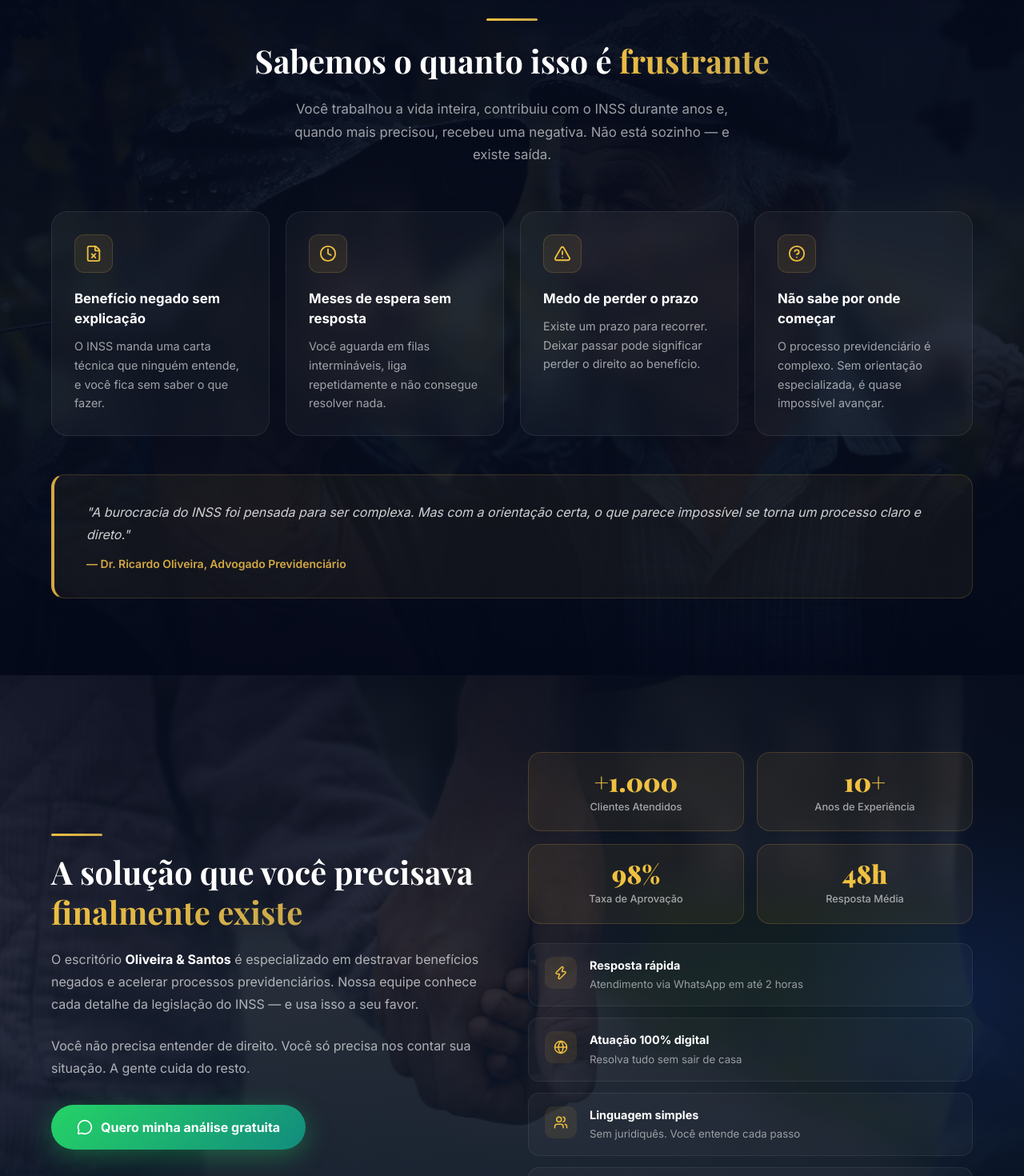
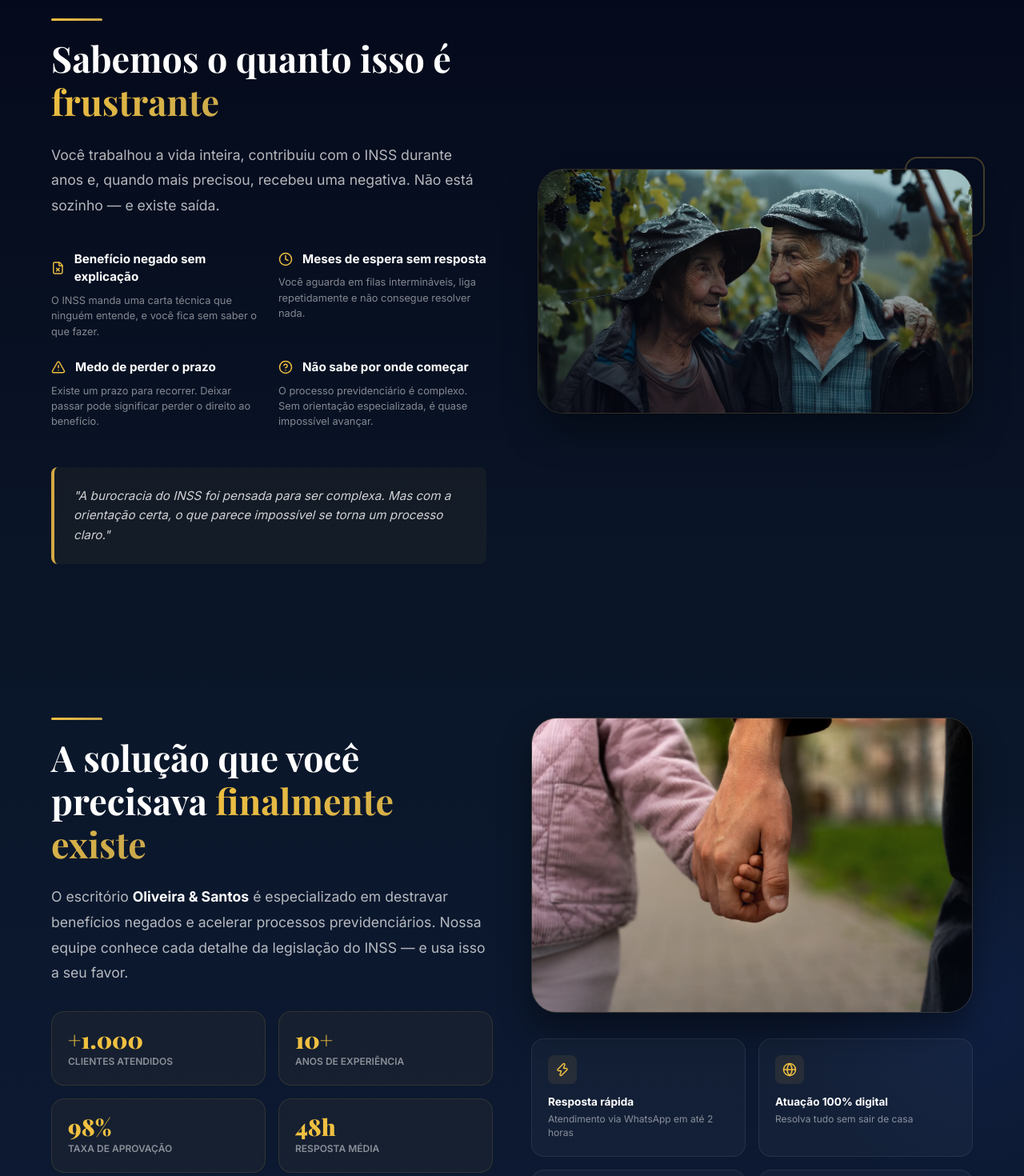
Before and after one commit to velozzrapidez/Oliveira-Santos, a Next.js app: page / in a window 1280 px wide. Shown: the part 1060-2530 px from the top of the page at 80% size. Built offline with nearby package versions, Linux system fonts and the light colour scheme.

Commit message:
Layout atualizado: imagens laterais e responsividade mobile final

```diff
--- a/app/components/PainSection.tsx
+++ b/app/components/PainSection.tsx
@@ -49,103 +49,123 @@ export default function PainSection() {
       id="problema"
       className="section-pad"
       style={{
-        backgroundImage: 'linear-gradient(180deg, rgba(4, 9, 26, 0.98) 0%, rgba(8, 14, 30, 0.85) 50%, rgba(4, 9, 26, 0.98) 100%), url("/idososnahorta.webp")',
-        backgroundSize: 'cover',
-        backgroundPosition: 'center',
-        position: 'relative'
+        background: 'linear-gradient(180deg, #04091a 0%, #0a1628 100%)',
+        position: 'relative',
+        overflow: 'hidden'
       }}
     >
-      {/* Top border accent */}
       <div style={{ position: 'absolute', top: 0, left: '10%', right: '10%', height: 1, background: 'linear-gradient(90deg, transparent, rgba(212,168,67,0.3), transparent)' }} />
 
       <div className="container-max" style={{ padding: '0 1.5rem' }}>
-        {/* Header */}
-        <div
-          style={{
-            textAlign: 'center',
-            marginBottom: '3.5rem',
+        <div style={{
+          display: 'grid',
+          gridTemplateColumns: 'repeat(auto-fit, minmax(min(350px, 100%), 1fr))',
+          gap: '4rem',
+          alignItems: 'center'
+        }}>
+
+          {/* Left: Content */}
+          <div style={{
             opacity: inView ? 1 : 0,
-            transform: inView ? 'translateY(0)' : 'translateY(24px)',
-            transition: 'all 0.7s ease',
-          }}
-        >
-          <div className="gold-divider" style={{ margin: '0 auto 1.25rem' }} />
+            transform: inView ? 'translateX(0)' : 'translateX(-30px)',
+            transition: 'all 0.8s ease',
+          }}>
+            <div className="gold-divider" style={{ marginBottom: '1.25rem' }} />
             <h2
               style={{
                 fontFamily: 'Playfair Display, serif',
-              fontSize: 'clamp(1.6rem, 3.5vw, 2.5rem)',
+                fontSize: 'clamp(1.8rem, 4vw, 2.8rem)',
                 fontWeight: 700,
                 color: '#fff',
-              marginBottom: '1rem',
+                marginBottom: '1.5rem',
+                lineHeight: 1.2
               }}
             >
               Sabemos o quanto isso é{' '}
               <span className="gold-text">frustrante</span>
             </h2>
-          <p style={{ color: 'rgba(255,255,255,0.6)', maxWidth: 580, margin: '0 auto', lineHeight: 1.7, fontSize: '1.05rem' }}>
+            <p style={{ color: 'rgba(255,255,255,0.7)', marginBottom: '2.5rem', lineHeight: 1.8, fontSize: '1.1rem' }}>
               Você trabalhou a vida inteira, contribuiu com o INSS durante anos e, quando mais precisou, recebeu uma negativa. Não está sozinho — e existe saída.
             </p>
-        </div>
 
-        {/* Pain cards */}
             <div
               style={{
                 display: 'grid',
-            gridTemplateColumns: 'repeat(auto-fit, minmax(260px, 1fr))',
-            gap: '1.25rem',
+                gridTemplateColumns: '1fr 1fr',
+                gap: '1.5rem',
               }}
             >
               {pains.map(({ icon: Icon, title, desc }, i) => (
                 <div
                   key={title}
-              className="glass-card"
                   style={{
-                padding: '1.75rem',
                     opacity: inView ? 1 : 0,
-                transform: inView ? 'translateY(0)' : 'translateY(28px)',
-                transition: `all 0.6s ease ${0.1 * i + 0.2}s`,
+                    transition: `opacity 0.6s ease ${0.1 * i + 0.3}s`,
                   }}
                 >
-              <div
-                style={{
-                  width: 48,
-                  height: 48,
-                  borderRadius: '12px',
-                  background: 'rgba(212,168,67,0.1)',
-                  border: '1px solid rgba(212,168,67,0.2)',
-                  display: 'flex',
-                  alignItems: 'center',
-                  justifyContent: 'center',
-                  marginBottom: '1.25rem',
-                }}
-              >
-                <Icon size={22} color="#f0c040" />
+                  <div style={{ display: 'flex', alignItems: 'center', gap: '0.75rem', marginBottom: '0.5rem' }}>
+                    <Icon size={18} color="#f0c040" />
+                    <h3 style={{ fontWeight: 700, fontSize: '0.95rem', color: '#fff' }}>{title}</h3>
                   </div>
-              <h3 style={{ fontWeight: 700, fontSize: '1.05rem', color: '#fff', marginBottom: '0.625rem' }}>{title}</h3>
-              <p style={{ color: 'rgba(255,255,255,0.6)', lineHeight: 1.65, fontSize: '0.9rem' }}>{desc}</p>
+                  <p style={{ color: 'rgba(255,255,255,0.5)', lineHeight: 1.5, fontSize: '0.8rem' }}>{desc}</p>
                 </div>
               ))}
             </div>
 
-        {/* Bottom empathy quote */}
             <div
               style={{
                 marginTop: '3rem',
-            padding: '2rem 2.5rem',
-            background: 'rgba(212,168,67,0.06)',
-            border: '1px solid rgba(212,168,67,0.2)',
+                padding: '1.5rem',
+                background: 'rgba(212,168,67,0.05)',
                 borderLeft: '4px solid #d4a843',
-            borderRadius: '1rem',
-            opacity: inView ? 1 : 0,
-            transition: 'opacity 0.7s ease 0.6s',
+                borderRadius: '0.5rem',
               }}
             >
-          <p style={{ color: 'rgba(255,255,255,0.8)', lineHeight: 1.75, fontSize: '1rem', fontStyle: 'italic' }}>
-            "A burocracia do INSS foi pensada para ser complexa. Mas com a orientação certa, o que parece impossível se torna um processo claro e direto."
+              <p style={{ color: 'rgba(255,255,255,0.8)', fontSize: '0.95rem', fontStyle: 'italic', lineHeight: 1.6 }}>
+                "A burocracia do INSS foi pensada para ser complexa. Mas com a orientação certa, o que parece impossível se torna um processo claro."
               </p>
-          <p style={{ marginTop: '0.75rem', color: '#d4a843', fontWeight: 600, fontSize: '0.875rem' }}>
-            — Dr. Ricardo Oliveira, Advogado Previdenciário
-          </p>
+            </div>
+          </div>
+
+          {/* Right: Image */}
+          <div style={{
+            opacity: inView ? 1 : 0,
+            transform: inView ? 'translateX(0)' : 'translateX(30px)',
+            transition: 'all 0.8s ease 0.2s',
+            position: 'relative'
+          }}>
+            <div style={{
+              position: 'relative',
+              borderRadius: '2rem',
+              overflow: 'hidden',
+              boxShadow: '0 25px 50px -12px rgba(0, 0, 0, 0.5)',
+              border: '1px solid rgba(212,168,67,0.2)'
+            }}>
+              <img
+                src="/idososnahorta.webp"
+                alt="Idosos na horta"
+                style={{ width: '100%', height: 'auto', display: 'block' }}
+              />
+              <div style={{
+                position: 'absolute',
+                inset: 0,
+                background: 'linear-gradient(to top, rgba(4,9,26,0.4), transparent)'
+              }} />
+            </div>
+
+            {/* Decorative element */}
+            <div style={{
+              position: 'absolute',
+              top: '-15px',
+              right: '-15px',
+              width: '100px',
+              height: '100px',
+              border: '2px solid rgba(212,168,67,0.3)',
+              borderRadius: '1rem',
+              zIndex: -1
+            }} />
+          </div>
+
         </div>
       </div>
     </section>
--- a/app/components/SolutionSection.tsx
+++ b/app/components/SolutionSection.tsx
@@ -43,9 +43,7 @@ export default function SolutionSection() {
       id="solucao"
       className="section-pad"
       style={{
-        backgroundImage: 'linear-gradient(180deg, rgba(8, 14, 30, 0.95) 0%, rgba(10, 22, 40, 0.85) 50%, rgba(10, 22, 40, 0.95) 100%), url("/filhosegurandodedodopai.webp")',
-        backgroundSize: 'cover',
-        backgroundPosition: 'center',
+        background: 'linear-gradient(180deg, #0a1628 0%, #0d1a35 100%)',
         position: 'relative',
         overflow: 'hidden',
       }}
@@ -54,14 +52,19 @@ export default function SolutionSection() {
       <div style={{
         position: 'absolute', top: '50%', right: '-15%', transform: 'translateY(-50%)',
         width: 500, height: 500, borderRadius: '50%',
-        background: 'radial-gradient(circle, rgba(30,58,138,0.25) 0%, transparent 70%)',
+        background: 'radial-gradient(circle, rgba(30,58,138,0.2) 0%, transparent 70%)',
         pointerEvents: 'none',
       }} />
 
       <div className="container-max" style={{ padding: '0 1.5rem', position: 'relative', zIndex: 1 }}>
-        <div style={{ display: 'grid', gridTemplateColumns: 'repeat(auto-fit, minmax(min(300px, 100%), 1fr))', gap: '2.5rem', alignItems: 'center' }}>
+        <div style={{
+          display: 'grid',
+          gridTemplateColumns: 'repeat(auto-fit, minmax(min(400px, 100%), 1fr))',
+          gap: '3rem',
+          alignItems: 'start'
+        }}>
 
-          {/* Left: Text */}
+          {/* Left Side: Content & Stats */}
           <div style={{
             opacity: inView ? 1 : 0,
             transform: inView ? 'translateX(0)' : 'translateX(-30px)',
@@ -70,82 +73,97 @@ export default function SolutionSection() {
             <div className="gold-divider" style={{ marginBottom: '1.25rem' }} />
             <h2 style={{
               fontFamily: 'Playfair Display, serif',
-              fontSize: 'clamp(1.6rem, 3.5vw, 2.5rem)',
+              fontSize: 'clamp(1.8rem, 4vw, 2.8rem)',
               fontWeight: 700, color: '#fff',
-              lineHeight: 1.25, marginBottom: '1.25rem',
+              lineHeight: 1.2, marginBottom: '1.5rem',
             }}>
               A solução que você precisava <span className="gold-text">finalmente existe</span>
             </h2>
-            <p style={{ color: 'rgba(255,255,255,0.65)', lineHeight: 1.75, fontSize: '1rem', marginBottom: '1.5rem' }}>
+            <p style={{ color: 'rgba(255,255,255,0.7)', lineHeight: 1.8, fontSize: '1.1rem', marginBottom: '2rem' }}>
               O escritório <strong style={{ color: '#fff' }}>Oliveira & Santos</strong> é especializado em destravar benefícios negados e acelerar processos previdenciários. Nossa equipe conhece cada detalhe da legislação do INSS — e usa isso a seu favor.
             </p>
-            <p style={{ color: 'rgba(255,255,255,0.65)', lineHeight: 1.75, fontSize: '1rem', marginBottom: '2rem' }}>
-              Você não precisa entender de direito. Você só precisa nos contar sua situação. A gente cuida do resto.
-            </p>
+
+            {/* Stats grid */}
+            <div style={{
+              display: 'grid', gridTemplateColumns: '1fr 1fr', gap: '1rem', marginBottom: '2rem',
+            }}>
+              {stats.map(({ value, label }) => (
+                <div key={label} style={{
+                  background: 'rgba(212,168,67,0.05)',
+                  border: '1px solid rgba(212,168,67,0.15)',
+                  borderRadius: '1rem',
+                  padding: '1.25rem',
+                }}>
+                  <div style={{
+                    fontFamily: 'Playfair Display, serif',
+                    fontSize: '1.8rem', fontWeight: 900,
+                    color: '#f0c040', lineHeight: 1,
+                    marginBottom: '0.25rem',
+                  }}>{value}</div>
+                  <div style={{ color: 'rgba(255,255,255,0.5)', fontSize: '0.75rem', fontWeight: 600, textTransform: 'uppercase' }}>{label}</div>
+                </div>
+              ))}
+            </div>
+
             <a
               href={WHATSAPP_URL}
               target="_blank"
               rel="noopener noreferrer"
               className="whatsapp-btn"
               id="solution-whatsapp-btn"
+              style={{ width: 'fit-content' }}
             >
               <MessageCircle size={20} />
               Quero minha análise gratuita
             </a>
           </div>
 
-          {/* Right: Stats + Differentials */}
+          {/* Right Side: Image & Differentials */}
           <div style={{
             opacity: inView ? 1 : 0,
             transform: inView ? 'translateX(0)' : 'translateX(30px)',
             transition: 'all 0.8s ease 0.2s',
           }}>
-            {/* Stats grid */}
+            {/* Featured Image */}
             <div style={{
-              display: 'grid', gridTemplateColumns: '1fr 1fr', gap: '1rem', marginBottom: '1.5rem',
+              position: 'relative',
+              borderRadius: '2rem',
+              overflow: 'hidden',
+              marginBottom: '2rem',
+              boxShadow: '0 20px 40px rgba(0,0,0,0.4)',
+              border: '1px solid rgba(212,168,67,0.2)'
             }}>
-              {stats.map(({ value, label }) => (
-                <div key={label} style={{
-                  background: 'rgba(212,168,67,0.08)',
-                  border: '1px solid rgba(212,168,67,0.2)',
-                  borderRadius: '1rem',
-                  padding: '1.25rem',
-                  textAlign: 'center',
-                }}>
-                  <div style={{
-                    fontFamily: 'Playfair Display, serif',
-                    fontSize: '2rem', fontWeight: 900,
-                    color: '#f0c040', lineHeight: 1,
-                    marginBottom: '0.375rem',
-                  }}>{value}</div>
-                  <div style={{ color: 'rgba(255,255,255,0.6)', fontSize: '0.8rem', fontWeight: 500 }}>{label}</div>
-                </div>
-              ))}
+              <img
+                src="/filhosegurandodedodopai.webp"
+                alt="Pai e filho"
+                style={{ width: '100%', height: 'auto', display: 'block' }}
+              />
+              <div style={{
+                position: 'absolute',
+                inset: 0,
+                background: 'linear-gradient(to top, rgba(13,26,53,0.3), transparent)'
+              }} />
             </div>
 
             {/* Differentials */}
-            <div style={{ display: 'flex', flexDirection: 'column', gap: '0.875rem' }}>
+            <div style={{ display: 'grid', gridTemplateColumns: '1fr 1fr', gap: '1rem' }}>
               {differentials.map(({ icon: Icon, title, desc }, i) => (
                 <div key={title} style={{
-                  display: 'flex', alignItems: 'flex-start', gap: '1rem',
-                  padding: '1rem 1.25rem',
+                  padding: '1.25rem',
                   background: 'rgba(255,255,255,0.03)',
-                  border: '1px solid rgba(255,255,255,0.07)',
-                  borderRadius: '0.875rem',
-                  opacity: inView ? 1 : 0,
-                  transition: `opacity 0.5s ease ${0.3 + i * 0.1}s`,
+                  border: '1px solid rgba(255,255,255,0.08)',
+                  borderRadius: '1rem',
                 }}>
                   <div style={{
-                    width: 40, height: 40, borderRadius: '10px', flexShrink: 0,
+                    width: 36, height: 36, borderRadius: '8px',
                     background: 'rgba(212,168,67,0.1)',
                     display: 'flex', alignItems: 'center', justifyContent: 'center',
+                    marginBottom: '0.75rem'
                   }}>
                     <Icon size={18} color="#f0c040" />
                   </div>
-                  <div>
-                    <div style={{ fontWeight: 700, color: '#fff', fontSize: '0.9rem', marginBottom: '0.25rem' }}>{title}</div>
-                    <div style={{ color: 'rgba(255,255,255,0.55)', fontSize: '0.83rem', lineHeight: 1.5 }}>{desc}</div>
-                  </div>
+                  <h3 style={{ fontWeight: 700, color: '#fff', fontSize: '0.85rem', marginBottom: '0.25rem' }}>{title}</h3>
+                  <p style={{ color: 'rgba(255,255,255,0.5)', fontSize: '0.75rem', lineHeight: 1.4 }}>{desc}</p>
                 </div>
               ))}
             </div>
```
Also changed, not shown: app/components/CTASection.tsx (+55 -53 lines). Lines whose indentation alone changed are shown as unchanged.
